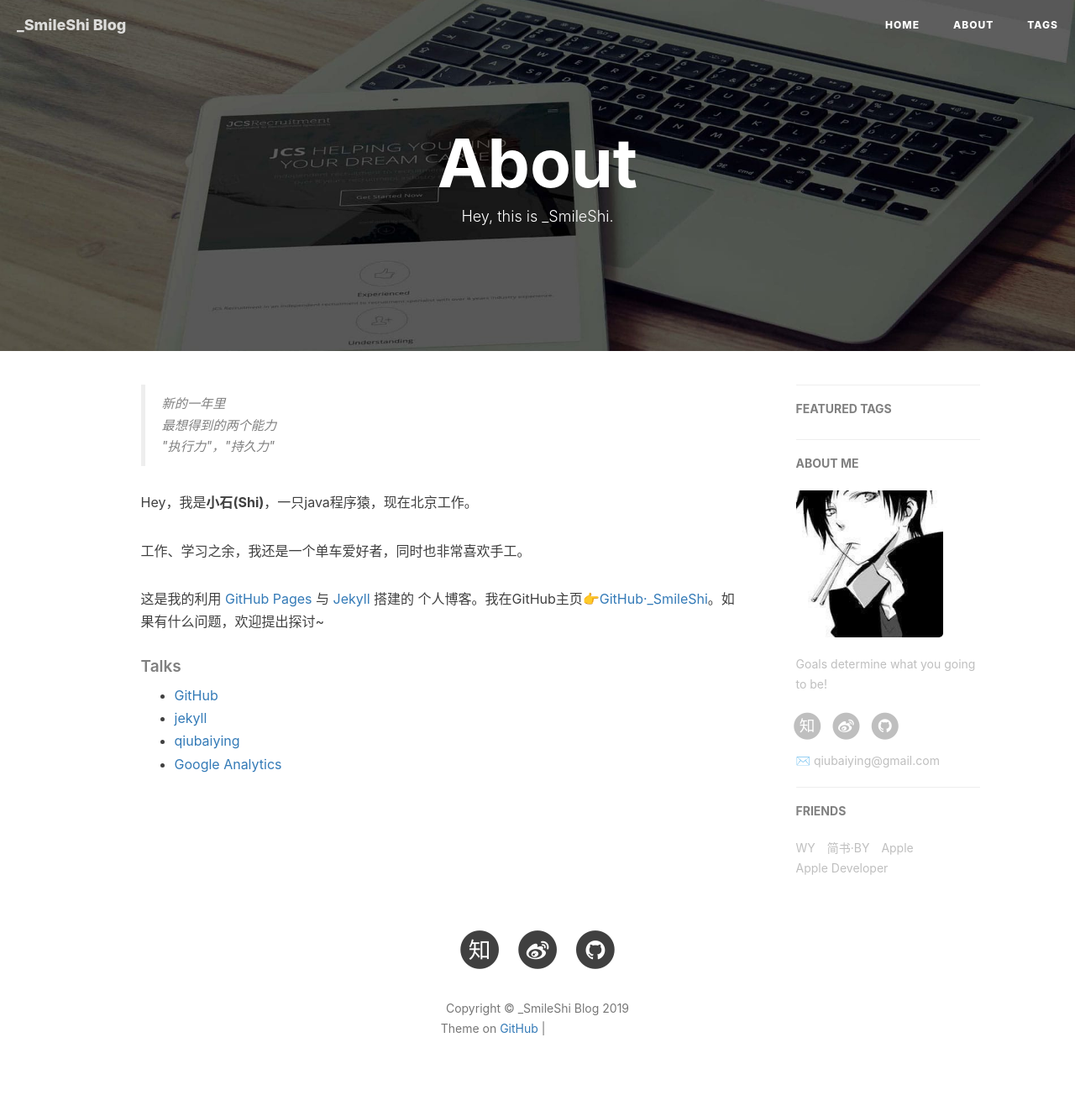
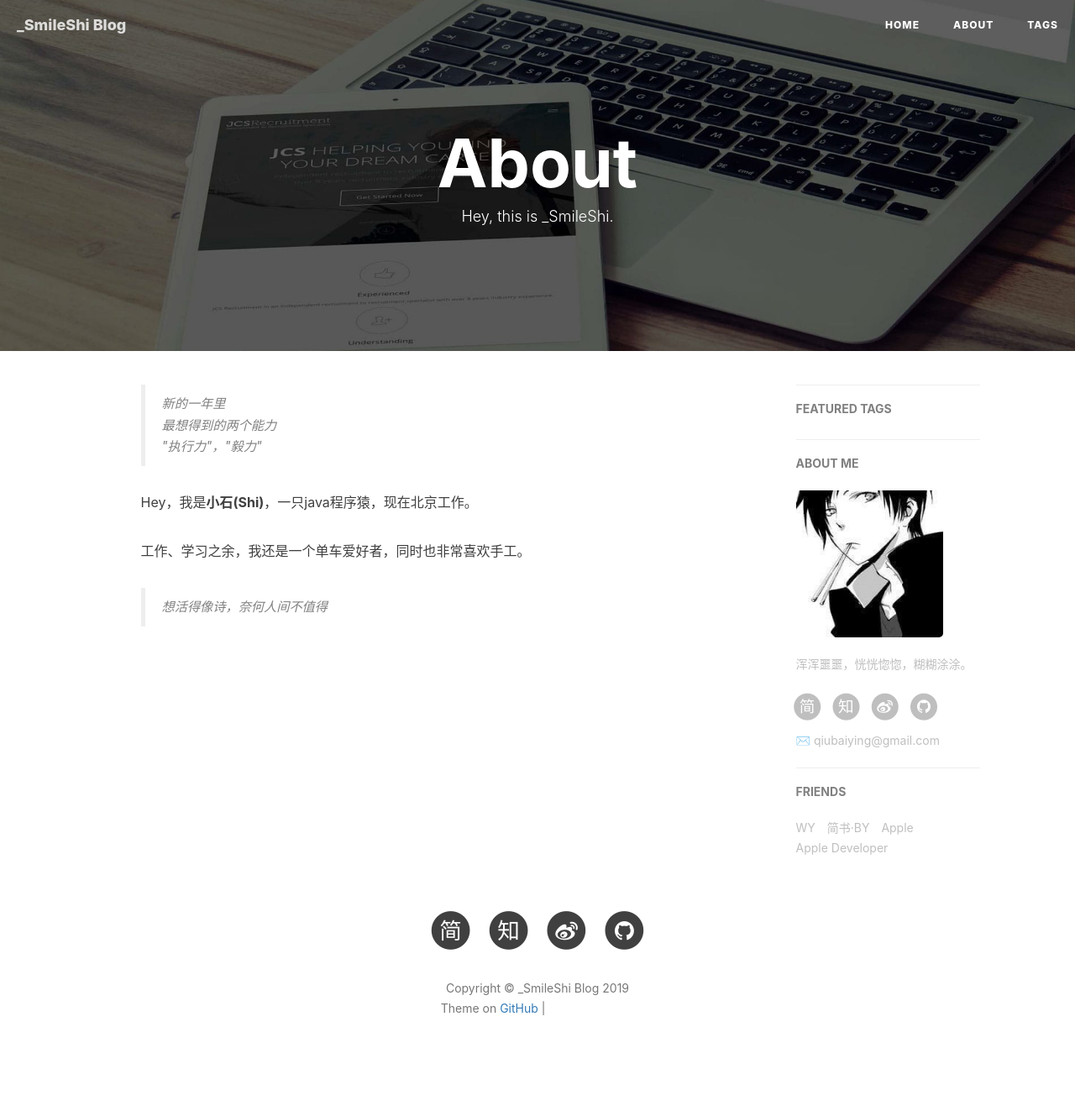
Before and after one commit to sjk-wt/sjk-wt.github.io, a Jekyll site: the page built from about.html, in a window 1280 px wide. Shown: the whole page at 84% size. Built offline with Jekyll 4.4.1, drawn with Linux system fonts in a browser that asks for light colours; nearby versions of some CDN libraries; comment, search, counter and statistics services are not loaded; after the commit the page ends 1305 px from its top, so only the background shows below that; grey boxes are pictures that could not be loaded.

Commit message:
smileshi.top

```diff
--- a/CNAME
+++ b/CNAME
@@ -1 +1 @@
-sjk-wt.github.io
+smileshi.top
--- a/_config.yml
+++ b/_config.yml
@@ -4,14 +4,14 @@ SEOTitle: 小石的博客 | _SmileShi Blog
 header-img: img/post-bg-desk.jpg
 email: qiubaiying@gmail.com
 description: "Every failure is leading towards success."
-keyword: "_SmileShi, _SmileShi Blog, 小石的博客, sjk-wt, 小猪, 罗妹"
+keyword: "_SmileShi, _SmileShi Blog, 小石的博客, simleshi, 小猪, 罗妹"
 url: "http://sjk-wt.github.io"          # your host, for absolute URL
 baseurl: ""      # for example, '/blog' if your blog hosted on 'host/blog'
 github_repo: "https://github.com/qiubaiying/qiubaiying.github.io.git" # you code repository
 
 # Sidebar settings
 sidebar: true                           # whether or not using Sidebar.
-sidebar-about-description: "Goals determine what you going to be!"
+sidebar-about-description: "浑浑噩噩，恍恍惚惚，糊糊涂涂。"
 sidebar-avatar: /img/avatar_m.jpg      # use absolute URL, seeing it's used in both `/` and `/about/`
 
 
@@ -22,7 +22,7 @@ weibo_username:     sjk-wt
 zhihu_username:     15293873335
 github_username:    sjk-wt
 # facebook_username:  baiying.qiu.7
-# jianshu_username:   e71990ada2fd
+jianshu_username:   15293873335
 #twitter_username:   qiubaiying
 
 
--- a/about.html
+++ b/about.html
@@ -18,47 +18,20 @@ header-img: "img/post-bg-rwd.jpg"
     <blockquote>
 		<p>新的一年里<br>
 		最想得到的两个能力<br>
-		"执行力"，"持久力"</p>
+		"执行力"，"毅力"</p>
 	</blockquote>
 
     <p>Hey，我是<strong>小石(Shi)</strong>，一只java程序猿，现在北京工作。</p>
 
     <p>工作、学习之余，我还是一个单车爱好者，同时也非常喜欢手工。</p>
 
-    <p>这是我的利用 <a href="https://pages.github.com/">GitHub Pages</a> 与 <a href="http://jekyll.com.cn/">Jekyll</a> 搭建的 个人博客。我在GitHub主页<a href="https://sjk-wt.github.io">👉GitHub·_SmileShi</a>。如果有什么问题，欢迎提出探讨~</p>
-
+    <blockquote>
+		<p>想活得像诗，奈何人间不值得</p>
+	</blockquote>
     <p></p>
 
-    <h5>Talks</h5>
 
-    <ul>
-        <li><a href="https://github.com">GitHub</a></li>
-        <li><a href="http://jekyll.com.cn/">jekyll</a></li>
-        <li><a href="http://qiubaiying.top/">qiubaiying</a></li>
-        <li><a href="https://analytics.google.com/analytics">Google Analytics</a></li>
-    </ul>
 </div>
-
-<!-- English Version -->
-<!-- <div class="en post-container">
-    <blockquote><p>Yet another iOS Developer. <br>
-    Yet another Life-long Student.</p></blockquote>
-
-    <p>Hi, I am <strong>Baiying Qiu</strong>，you can call me <strong>BY</strong>. I am an iOS software engineer and currently working in Xiamen</p>
-
-    <p>This is my personal blog, through making Github Pages and Jekyll.My GitHub  👉 <a href="http://github.com/qiubaiying">Github·BY</a>.</p>
-
-    <p>I am a sports enthusiast, I like fitness, running and boxing.</p>
-
-    <h5>Talks</h5>
-
-    <ul>
-    <li><a href="https://github.com">GitHub</a></li>
-    <li><a href="http://jekyll.com.cn/">jekyll</a></li>
-    <li><a href="https://pages.github.com/">GitHub Pages</a></li>
-    <li><a href="https://qiubaiying.github.io">BY</a></li>
-    </ul>
-</div> -->
 
 <!-- Handle Language Change -->
 <script type="text/javascript">
```
